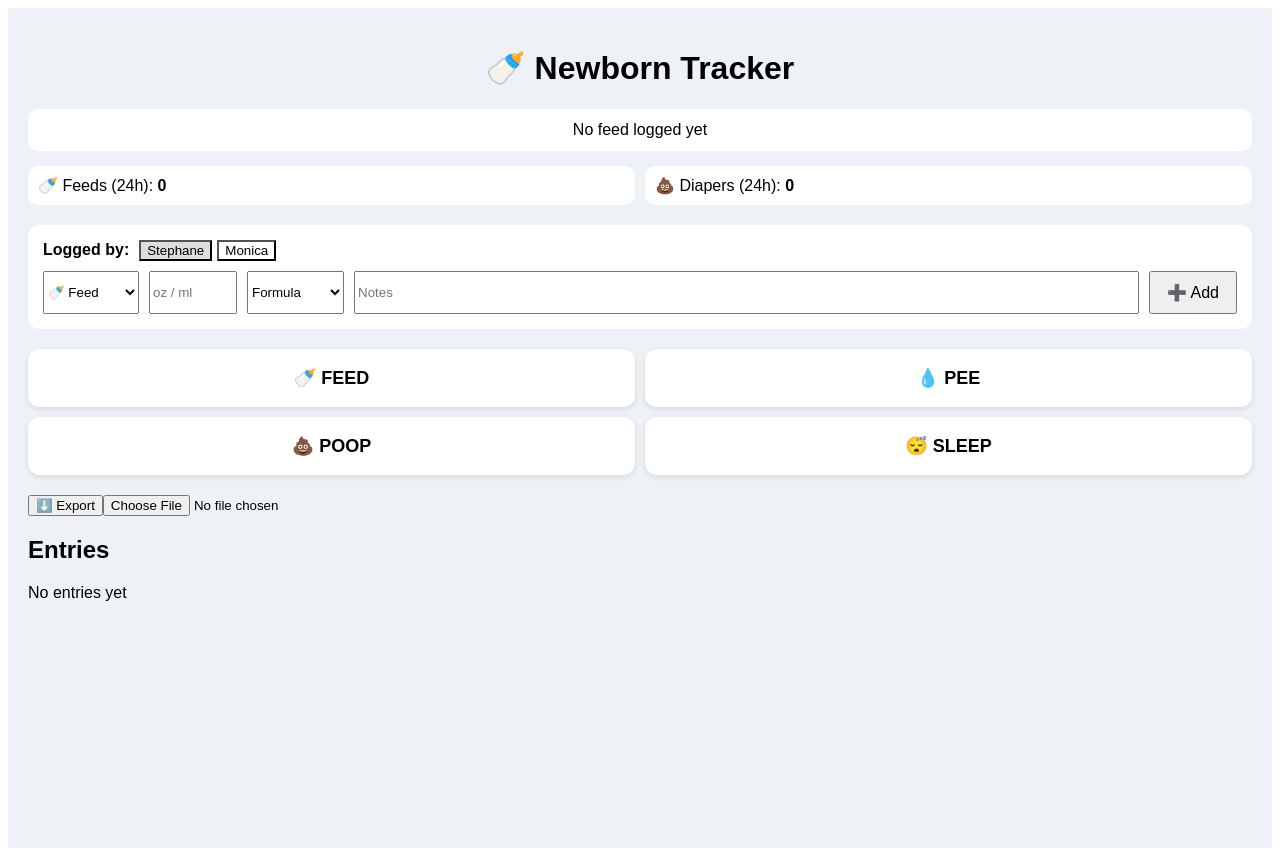
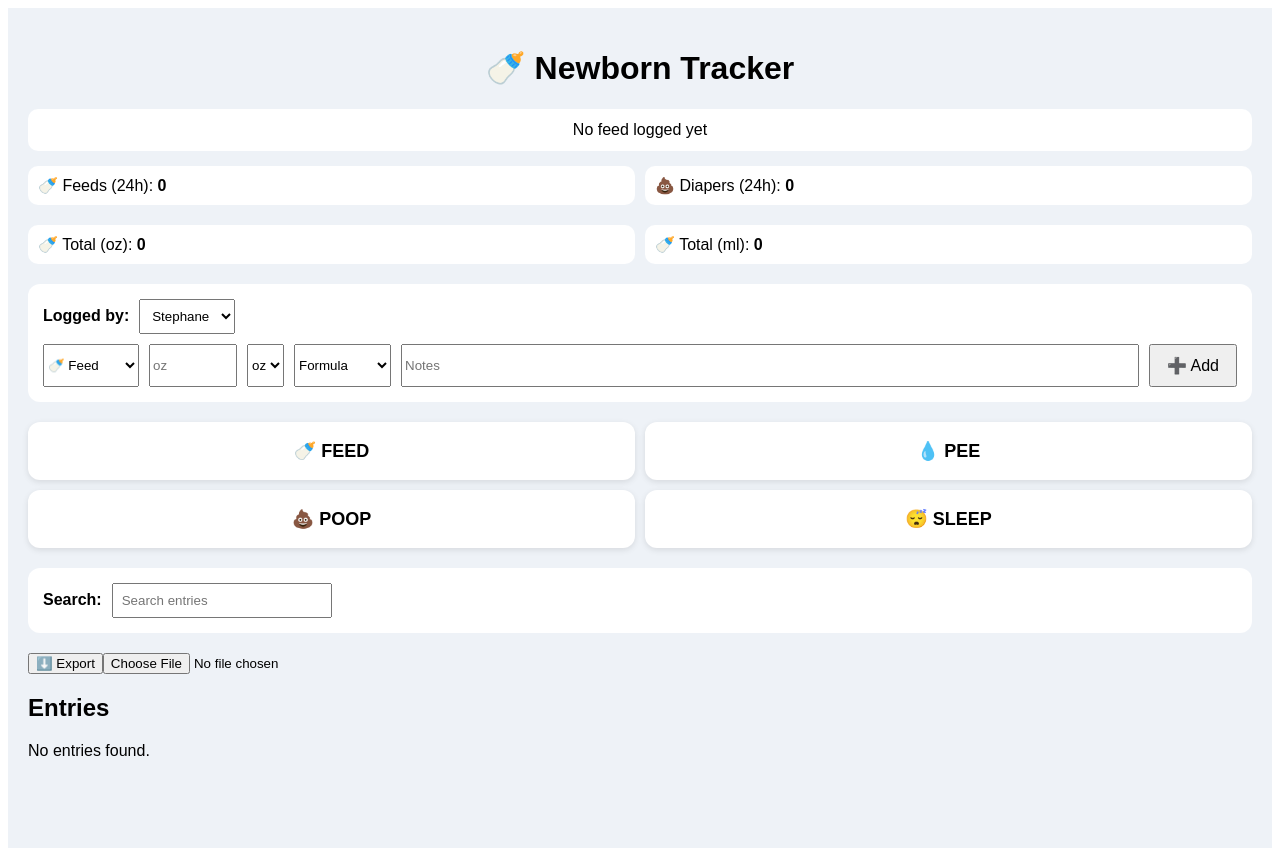
Before and after one commit to stedaph/newborn-tracker, a React (Vite) app: page / in a window 1280 px wide. Built offline with nearby package versions, Linux system fonts and the light colour scheme.

Commit message:
Update App.jsx

```diff
--- a/App.jsx
+++ b/App.jsx
@@ -1,15 +1,18 @@
-import React, { useState, useEffect } from "react";
+import React, { useState, useEffect, useMemo } from "react";
 
 export default function App() {
   const [entries, setEntries] = useState([]);
   const [type, setType] = useState("feed");
   const [note, setNote] = useState("");
 
-  const [parent, setParent] = useState("Stephane");
+  const [loggedBy, setLoggedBy] = useState("Stephane");
+  const [customName, setCustomName] = useState("");
   const [amount, setAmount] = useState("");
+  const [unit, setUnit] = useState("oz");
   const [side, setSide] = useState("formula");
 
   const [editingId, setEditingId] = useState(null);
+  const [searchTerm, setSearchTerm] = useState("");
 
   useEffect(() => {
     const saved = localStorage.getItem("tracker");
@@ -22,9 +25,9 @@ export default function App() {
 
   const addEntry = () => {
     if (editingId) {
-      const updated = entries.map(e =>
+      const updated = entries.map((e) =>
         e.id === editingId
-          ? { ...e, type, note, parent, amount, side }
+          ? { ...e, type, note, loggedBy: loggedBy === "Other" ? customName : loggedBy, amount, side, unit }
           : e
       );
       setEntries(updated);
@@ -34,28 +37,32 @@ export default function App() {
         id: Date.now(),
         type,
         note,
-        parent,
+        loggedBy: loggedBy === "Other" ? customName : loggedBy,
         amount,
         side,
-        time: new Date().toLocaleString()
+        unit,
+        time: new Date().toLocaleString(),
       };
       setEntries([newEntry, ...entries]);
     }
 
     setNote("");
     setAmount("");
+    setUnit("oz");
   };
 
   const deleteEntry = (id) => {
-    setEntries(entries.filter(e => e.id !== id));
+    setEntries(entries.filter((e) => e.id !== id));
   };
 
   const editEntry = (entry) => {
     setType(entry.type);
     setNote(entry.note);
-    setParent(entry.parent);
+    setLoggedBy(entry.loggedBy || "Stephane");
+    setCustomName("");
     setAmount(entry.amount || "");
     setSide(entry.side || "formula");
+    setUnit(entry.unit || "oz");
     setEditingId(entry.id);
   };
 
@@ -66,10 +73,12 @@ export default function App() {
     a.href = url;
     a.download = "backup.json";
     a.click();
+    URL.revokeObjectURL(url);
   };
 
   const importData = (e) => {
     const file = e.target.files[0];
+    if (!file) return;
     const reader = new FileReader();
     reader.onload = () => {
       setEntries(JSON.parse(reader.result));
@@ -77,65 +86,129 @@ export default function App() {
     reader.readAsText(file);
   };
 
-  // --- STATS ---
-  const last24h = entries.filter(e => {
+  const last24h = entries.filter((e) => {
     const diff = Date.now() - new Date(e.time).getTime();
     return diff < 24 * 60 * 60 * 1000;
   });
 
-  const feedCount = last24h.filter(e => e.type === "feed").length;
-  const diaperCount = last24h.filter(e => e.type === "diaper").length;
+  const feedCount = last24h.filter((e) => e.type === "feed").length;
+  const diaperCount = last24h.filter((e) => e.type === "diaper").length;
 
-  // --- LAST FEED + DUE LOGIC ---
-  const lastFeed = entries.find(e => e.type === "feed");
+  const totalOz = last24h
+    .filter((e) => e.type === "feed" && e.unit === "oz")
+    .reduce((sum, e) => sum + Number(e.amount || 0), 0);
+
+  const totalMl = last24h
+    .filter((e) => e.type === "feed" && e.unit === "ml")
+    .reduce((sum, e) => sum + Number(e.amount || 0), 0);
+
+  const lastFeed = entries.find((e) => e.type === "feed");
   let hoursSinceFeed = null;
   if (lastFeed) {
     hoursSinceFeed = (Date.now() - new Date(lastFeed.time).getTime()) / 3600000;
   }
 
-  const feedDue = hoursSinceFeed !== null && hoursSinceFeed >= 3; // 3h threshold
+  const feedDue = hoursSinceFeed !== null && hoursSinceFeed >= 3;
+
+  const quickAdd = (entry) => {
+    setEntries([
+      {
+        id: Date.now(),
+        loggedBy,
+        unit: entry.unit || "oz",
+        side: entry.side || "formula",
+        ...entry,
+        time: new Date().toLocaleString(),
+      },
+      ...entries,
+    ]);
+  };
+
+  const filteredEntries = useMemo(() => {
+    const term = searchTerm.trim().toLowerCase();
+    if (!term) return entries;
+
+    return entries.filter((e) => {
+      const haystack = `${e.type} ${e.note || ""} ${e.loggedBy || ""} ${e.side || ""} ${e.amount || ""} ${e.unit || ""}`.toLowerCase();
+      return haystack.includes(term);
+    });
+  }, [entries, searchTerm]);
 
   return (
-    <div style={{ padding: 20, fontFamily: "Arial", backgroundColor: "#eef2f7", minHeight: "100vh" }}>
-
+    <div
+      style={{
+        padding: 20,
+        fontFamily: "Arial",
+        backgroundColor: "#eef2f7",
+        minHeight: "100vh",
+      }}
+    >
       <h1 style={{ textAlign: "center" }}>🍼 Newborn Tracker</h1>
 
-      {/* LAST FEED */}
-      <div style={{
-        background: feedDue ? "#ffe5e5" : "white",
-        padding: 12,
-        borderRadius: 10,
-        marginBottom: 15,
-        textAlign: "center"
-      }}>
+      <div
+        style={{
+          background: feedDue ? "#ffe5e5" : "white",
+          padding: 12,
+          borderRadius: 10,
+          marginBottom: 15,
+          textAlign: "center",
+        }}
+      >
         {lastFeed ? (
           <>
-            Last feed: <strong>{lastFeed.time}</strong><br />
+            Last feed: <strong>{lastFeed.time}</strong>
+            <br />
             {hoursSinceFeed.toFixed(1)} hours ago
-            {feedDue && <div style={{ color: "red", marginTop: 5 }}>⚠️ Baby may be due for feeding</div>}
+            {feedDue && (
+              <div style={{ color: "red", marginTop: 5 }}>
+                ⚠️ Baby may be due for feeding
+              </div>
+            )}
           </>
         ) : (
           "No feed logged yet"
         )}
       </div>
 
-      {/* STATS */}
-      <div style={{ display: "flex", gap: 10, marginBottom: 20 }}>
-        <div style={{ background: "white", padding: 10, borderRadius: 10, flex: 1 }}>
+      <div style={{ display: "flex", gap: 10, marginBottom: 20, flexWrap: "wrap" }}>
+        <div style={{ background: "white", padding: 10, borderRadius: 10, flex: 1, minWidth: 150 }}>
           🍼 Feeds (24h): <strong>{feedCount}</strong>
         </div>
-        <div style={{ background: "white", padding: 10, borderRadius: 10, flex: 1 }}>
+        <div style={{ background: "white", padding: 10, borderRadius: 10, flex: 1, minWidth: 150 }}>
           💩 Diapers (24h): <strong>{diaperCount}</strong>
         </div>
       </div>
 
-      {/* INPUT */}
+      <div style={{ display: "flex", gap: 10, marginBottom: 20, flexWrap: "wrap" }}>
+        <div style={{ background: "white", padding: 10, borderRadius: 10, flex: 1, minWidth: 150 }}>
+          🍼 Total (oz): <strong>{totalOz}</strong>
+        </div>
+        <div style={{ background: "white", padding: 10, borderRadius: 10, flex: 1, minWidth: 150 }}>
+          🍼 Total (ml): <strong>{totalMl}</strong>
+        </div>
+      </div>
+
       <div style={{ background: "white", padding: 15, borderRadius: 12, marginBottom: 20 }}>
-
         <div style={{ marginBottom: 10 }}>
           <strong>Logged by:</strong>
-          <button onClick={() => setParent("Stephane")} style={{ marginLeft: 10, background: parent === "Stephane" ? "#ddd" : "white" }}>Stephane</button>
-          <button onClick={() => setParent("Monica")} style={{ marginLeft: 5, background: parent === "Monica" ? "#ddd" : "white" }}>Monica</button>
+          <select
+            value={loggedBy}
+            onChange={(e) => setLoggedBy(e.target.value)}
+            style={{ marginLeft: 10, padding: 8 }}
+          >
+            <option value="Stephane">Stephane</option>
+            <option value="Monica">Monica</option>
+            <option value="Other">Other</option>
+          </select>
+
+          {loggedBy === "Other" && (
+            <input
+              value={customName}
+              onChange={(e) => setCustomName(e.target.value)}
+              placeholder="Enter name"
+              style={{ marginLeft: 10, padding: 8, minWidth: 140 }}
+            />
+          )}
         </div>
 
         <div style={{ display: "flex", gap: 10, flexWrap: "wrap" }}>
@@ -148,18 +221,31 @@ export default function App() {
 
           {type === "feed" && (
             <>
-              <input placeholder="oz / ml" value={amount} onChange={(e) => setAmount(e.target.value)} style={{ width: 80 }} />
+              <input
+                placeholder={unit}
+                value={amount}
+                onChange={(e) => setAmount(e.target.value)}
+                style={{ width: 80 }}
+              />
+              <select value={unit} onChange={(e) => setUnit(e.target.value)}>
+                <option value="oz">oz</option>
+                <option value="ml">ml</option>
+              </select>
               <select value={side} onChange={(e) => setSide(e.target.value)}>
                 <option value="left">Left breast</option>
                 <option value="right">Right breast</option>
                 <option value="both">Both breasts</option>
                 <option value="formula">Formula</option>
-
               </select>
             </>
           )}
 
-          <input placeholder="Notes" value={note} onChange={(e) => setNote(e.target.value)} style={{ flex: 1 }} />
+          <input
+            placeholder="Notes"
+            value={note}
+            onChange={(e) => setNote(e.target.value)}
+            style={{ flex: 1, minWidth: 160 }}
+          />
 
           <button onClick={addEntry} style={{ padding: "10px 16px", fontSize: 16 }}>
             {editingId ? "✏️ Update" : "➕ Add"}
@@ -167,14 +253,44 @@ export default function App() {
         </div>
       </div>
 
-      {/* BIG QUICK BUTTONS (night mode friendly) */}
       <div style={{ marginBottom: 20 }}>
         <div style={{ display: "grid", gridTemplateColumns: "1fr 1fr", gap: 10 }}>
-          <button style={bigBtn} onClick={() => setEntries([{ id: Date.now(), type: "feed", parent, side: "formula", note: "Quick feed", time: new Date().toLocaleString() }, ...entries])}>🍼 FEED</button>
-          <button style={bigBtn} onClick={() => setEntries([{ id: Date.now(), type: "diaper", parent, note: "Wet diaper", time: new Date().toLocaleString() }, ...entries])}>💧 PEE</button>
-          <button style={bigBtn} onClick={() => setEntries([{ id: Date.now(), type: "diaper", parent, note: "Dirty diaper", time: new Date().toLocaleString() }, ...entries])}>💩 POOP</button>
-          <button style={bigBtn} onClick={() => setEntries([{ id: Date.now(), type: "sleep", parent, note: "Nap", time: new Date().toLocaleString() }, ...entries])}>😴 SLEEP</button>
+          <button
+            style={bigBtn}
+            onClick={() => quickAdd({ type: "feed", side: "formula", note: "Quick feed" })}
+          >
+            🍼 FEED
+          </button>
+          <button
+            style={bigBtn}
+            onClick={() => quickAdd({ type: "diaper", note: "Wet diaper" })}
+          >
+            💧 PEE
+          </button>
+          <button
+            style={bigBtn}
+            onClick={() => quickAdd({ type: "diaper", note: "Dirty diaper" })}
+          >
+            💩 POOP
+          </button>
+          <button
+            style={bigBtn}
+            onClick={() => quickAdd({ type: "sleep", note: "Nap" })}
+          >
+            😴 SLEEP
+          </button>
         </div>
+      </div>
+
+      <div style={{ background: "white", padding: 15, borderRadius: 12, marginBottom: 20 }}>
+        <strong>Search:</strong>
+        <input
+          type="text"
+          placeholder="Search entries"
+          value={searchTerm}
+          onChange={(e) => setSearchTerm(e.target.value)}
+          style={{ marginLeft: 10, padding: 8, minWidth: 200 }}
+        />
       </div>
 
       <div style={{ marginBottom: 20 }}>
@@ -183,33 +299,34 @@ export default function App() {
       </div>
 
       <h2>Entries</h2>
-      {entries.length === 0 && <p>No entries yet</p>}
+      {filteredEntries.length === 0 && <p>No entries found.</p>}
 
-      {entries.map((e) => (
+      {filteredEntries.map((e) => (
         <div key={e.id} style={{ background: "white", padding: 12, marginBottom: 10, borderRadius: 10 }}>
-          <strong>{e.type}</strong> ({e.parent})
+          <strong>{e.type}</strong>
+          {e.loggedBy ? ` (${e.loggedBy})` : ""}
           <div style={{ fontSize: 12, color: "gray" }}>{e.time}</div>
 
           {e.type === "feed" && (
             <div>
-              {e.amount && `${e.amount} oz/ml • `}
+              {e.amount && `${e.amount} ${e.unit || "oz"} • `}
               {e.side === "left" && "Left breast"}
               {e.side === "right" && "Right breast"}
               {e.side === "both" && "Both breasts"}
               {e.side === "formula" && "Formula"}
-
             </div>
           )}
 
           <div>{e.note}</div>
 
           <div style={{ marginTop: 10 }}>
-            <button onClick={() => editEntry(e)} style={{ marginRight: 10 }}>✏️ Edit</button>
+            <button onClick={() => editEntry(e)} style={{ marginRight: 10 }}>
+              ✏️ Edit
+            </button>
             <button onClick={() => deleteEntry(e.id)}>🗑 Delete</button>
           </div>
         </div>
       ))}
-
     </div>
   );
 }
@@ -221,5 +338,5 @@ const bigBtn = {
   borderRadius: "12px",
   background: "white",
   border: "none",
-  boxShadow: "0 2px 6px rgba(0,0,0,0.1)"
+  boxShadow: "0 2px 6px rgba(0,0,0,0.1)",
 };
```
